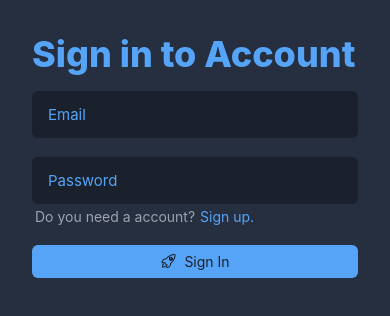
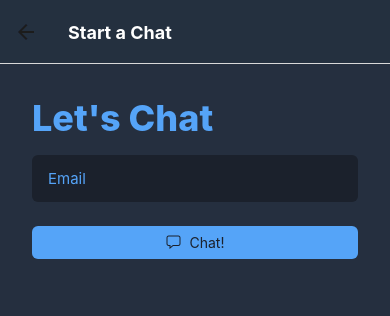
Before and after one commit to ACECLEZ/privatePWC, a React Native app: screen /CreateChat in a window 390 px wide. Shown: the top 316 px of the page. Built offline with nearby package versions, Linux system fonts and the light colour scheme; no server answers.

Commit message:
feature: create chat added

```diff
--- a/App.js
+++ b/App.js
@@ -1,4 +1,5 @@
 import React from 'react';
+import {SafeAreaView} from "react-native";
 import {NavigationContainer, DefaultTheme} from "@react-navigation/native";
 import {createNativeStackNavigator} from "@react-navigation/native-stack";
 import {createBottomTabNavigator} from "@react-navigation/bottom-tabs";
@@ -10,7 +11,7 @@ import SignIn from "./screens/SignIn";
 import SignUp from "./screens/SignUp";
 import Chat from "./screens/Chat";
 import UserProfile from "./screens/UserProfile";
-import {SafeAreaView} from "react-native";
+import CreateChat from "./screens/CreateChat";
 import {colors} from "./config/constants";
 
 const Stack = createNativeStackNavigator();
@@ -81,6 +82,7 @@ const App = () => {
                                   options={{headerShown: false, presentation: "fullScreenModal"}}/>
                     <Stack.Screen name="Chat" component={Chat}/>
                     <Stack.Screen name="UserProfile" component={UserProfile} options={{title: 'Profile'}}/>
+                    <Stack.Screen name="CreateChat" component={CreateChat} options={{title: 'Start a Chat'}}/>
                 </Stack.Navigator>
             </NavigationContainer>
         </SafeAreaView>
--- a/package.json
+++ b/package.json
@@ -22,7 +22,6 @@
     "react-dom": "17.0.2",
     "react-native": "0.68.2",
     "react-native-gifted-chat": "^1.0.4",
-    "react-native-prompt-android": "^1.1.0",
     "react-native-screens": "~3.11.1",
     "react-native-svg": "12.3.0",
     "react-native-web": "0.17.7"
--- a/screens/ChatList.jsx
+++ b/screens/ChatList.jsx
@@ -1,10 +1,12 @@
 import React, {useEffect, useState} from 'react';
-import {ScrollView} from "react-native";
+import {SafeAreaView, ScrollView, StyleSheet, TouchableOpacity, Modal, Text} from "react-native";
 import ContactRow from "../components/ContactRow";
 import Divider from "../components/Divider";
 import {onAuthStateChanged} from "firebase/auth";
 import {auth, db} from "../firebaseConfig";
 import {onSnapshot, collection, query, where} from 'firebase/firestore'
+import {Ionicons} from "@expo/vector-icons";
+import {colors} from "../config/constants";
 
 const ChatList = ({navigation}) => {
     const [chats, setChats] = useState([]);
@@ -17,7 +19,7 @@ const ChatList = ({navigation}) => {
 
     useEffect(() => {
         onAuthStateChanged(auth, usr => {
-            if(usr) {
+            if (usr) {
                 onSnapshot(query(collection(db, "chats"), where('users', 'array-contains', usr.email)), async (snapshot) => {
                     await setChats(snapshot.docs.map(doc => ({...doc.data(), id: doc.id})));
                 })
@@ -26,16 +28,36 @@ const ChatList = ({navigation}) => {
     }, [])
 
     return (
+        <SafeAreaView style={{flex: 1}}>
             <ScrollView>
                 {chats.map((chat, index) => (
                     <React.Fragment key={index}>
-                    <ContactRow name={chat.users.find(x => x !== auth.currentUser.email)} subtitle="No messages"
+                        <ContactRow name={chat.users.find(x => x !== auth.currentUser.email)}
+                                    subtitle={chat.messages.length === 0 ? 'No messages' : chat.messages[0].text}
                                     onPress={() => navigation.navigate('Chat', {id: chat.id})}/>
                         <Divider/>
                     </React.Fragment>
                 ))}
             </ScrollView>
+            <TouchableOpacity style={styles.addContainer} onPress={() => navigation.navigate('CreateChat')}>
+                <Ionicons name="add" size={24} color={colors.primaryColor}/>
+            </TouchableOpacity>
+        </SafeAreaView>
     )
 }
 
+const styles = StyleSheet.create({
+    addContainer: {
+        width: 64,
+        height: 64,
+        backgroundColor: colors.secondaryColorAlt,
+        borderRadius: 100,
+        justifyContent: 'center',
+        alignItems: 'center',
+        position: 'absolute',
+        bottom: 16,
+        right: 16
+    }
+})
+
 export default ChatList;
--- /dev/null
+++ b/screens/CreateChat.jsx
@@ -0,0 +1,78 @@
+import React, {useState} from 'react';
+import {Text, View, StyleSheet, TextInput, TouchableOpacity, SafeAreaView} from "react-native";
+import {colors} from "../config/constants";
+import {Ionicons} from "@expo/vector-icons";
+import {addDoc, collection} from 'firebase/firestore'
+import {auth, db} from "../firebaseConfig";
+
+const CreateChat = ({navigation}) => {
+    const [email, setEmail] = useState("");
+
+    const handleSubmit = async () => {
+        await addDoc(collection(db, "chats"), {
+            users: [auth.currentUser.email, email],
+            messages: []
+        })
+            .then(doc => navigation.navigate('Chat', {id: doc.id}))
+            .catch(e => alert(e.message))
+    }
+
+    return (
+        <SafeAreaView>
+            <View style={styles.content}>
+                <Text style={styles.title}>Let's Chat</Text>
+                <TextInput keyboardType="email-address" textContentType='emailAddress' style={styles.input} placeholder="Email"
+                           onChangeText={text => setEmail(text)}/>
+
+                <TouchableOpacity style={styles.btn} activeOpacity={.7} onPress={handleSubmit}>
+                    <Ionicons name="chatbox-outline" color={colors.secondaryColor} size={16}/>
+                    <Text style={styles.btnText}>Chat!</Text>
+                </TouchableOpacity>
+            </View>
+        </SafeAreaView>
+    )
+}
+
+const styles = StyleSheet.create({
+    content: {
+        padding: 32
+    },
+    title: {
+        fontSize: 36,
+        fontWeight: '800',
+        color: colors.thirdColor,
+    },
+    input: {
+        backgroundColor: colors.secondaryColor,
+        fontSize: 15,
+        paddingHorizontal: 16,
+        paddingVertical: 14,
+        borderRadius: 6,
+        marginTop: 15,
+        marginBottom: 4,
+        color: colors.thirdColor
+    },
+    text: {
+        color: colors.secondaryTextColor,
+        marginRight: 5,
+        marginStart: 3
+    },
+    textAlt: {
+        color: colors.thirdColor,
+    },
+    btn: {
+        backgroundColor: colors.thirdColor,
+        justifyContent: 'center',
+        alignItems: 'center',
+        padding: 8,
+        borderRadius: 6,
+        marginTop: 20,
+        flexDirection: 'row'
+    },
+    btnText: {
+        color: colors.secondaryColor,
+        marginLeft: 8
+    }
+})
+
+export default CreateChat;
```
Also changed, not shown: 1 other file (tests, documents, lock files or other folders). Lines whose indentation alone changed are shown as unchanged.
